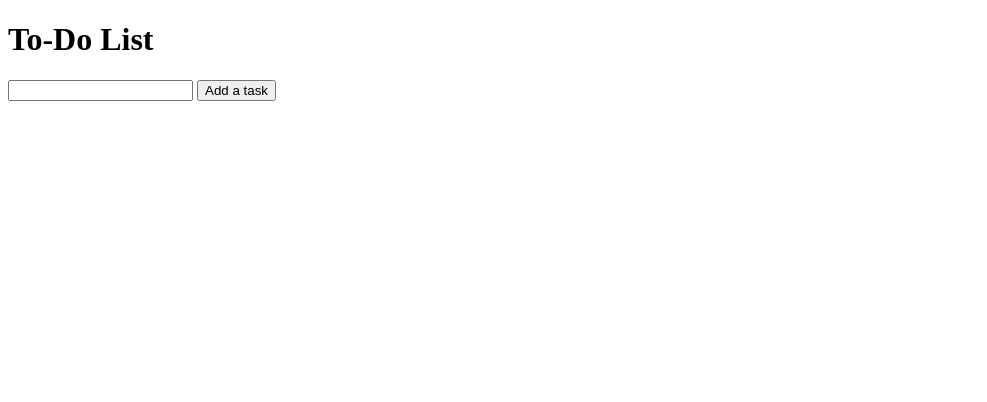
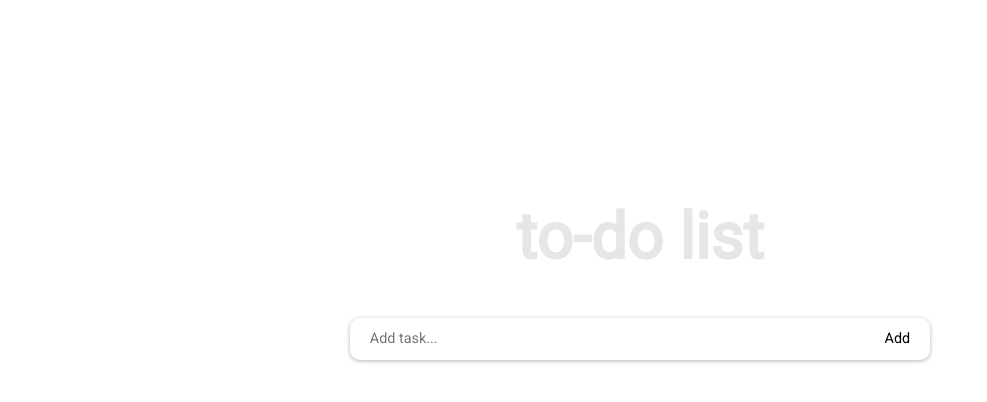
Before and after one commit to oldotcom/todo, a plain HTML site: page index.html in a window 1280 px wide. Shown: the whole page, without its empty margins (0-987 px from the left). Drawn offline with Linux system fonts and the light colour scheme.

Commit message:
add styles to the title and form-container

```diff
--- /dev/null
+++ b/css/style.css
@@ -0,0 +1,40 @@
+* {
+    font-family: 'Roboto', sans-serif;
+}
+
+.wrapper {
+    margin: 200px auto;
+    max-width: 580px;
+}
+
+.title {
+    font-size: 4rem;
+    text-align: center;
+    color: rgb(230, 230, 230);
+}
+
+.form-container {
+    display: flex;
+    justify-content: space-evenly;
+    width: 100%;
+    border-radius: 10px;
+    box-shadow: 0 1px 4px 0 rgb(0 0 0 / 30%);
+}
+
+.js-input {
+    padding-left: 10px;
+    height: 40px;
+    outline: none;
+    border: none;
+    border-radius: 50px;
+    width: 85%;
+    font-size: 0.9rem;
+}
+
+.js-btn {
+    padding: 0 10px;
+    border: none;
+    font-size: 0.9rem;
+    background: none;
+    cursor: pointer;
+}
--- a/index.html
+++ b/index.html
@@ -4,13 +4,20 @@
     <meta charset="UTF-8">
     <meta http-equiv="X-UA-Compatible" content="IE=edge">
     <meta name="viewport" content="width=device-width, initial-scale=1.0">
+    <link href="https://fonts.googleapis.com/css2?family=Roboto:wght@300;400&display=swap" rel="stylesheet">
+    <link rel="stylesheet" href="./css/style.css">
+
     <title>To-do list</title>
 </head>
 <body>
-    <h1>To-Do List</h1>
-    <input type="text" name="todo" id="todo" class="js-input">
-    <button class="js-btn">Add a task</button>
-    <div class="js-todos"></div>
-    <script src="index.js"></script>
+    <div class="wrapper">
+        <h1 class="title">to-do list</h1>
+        <div class="form-container">
+            <input type="text" placeholder="Add task..." name="todo" id="todo" class="js-input">
+            <button class="js-btn">Add</button>
+        </div>
+        <div class="js-todos"></div>
+        <script src="index.js"></script>
+    </div>
 </body>
 </html>
```
